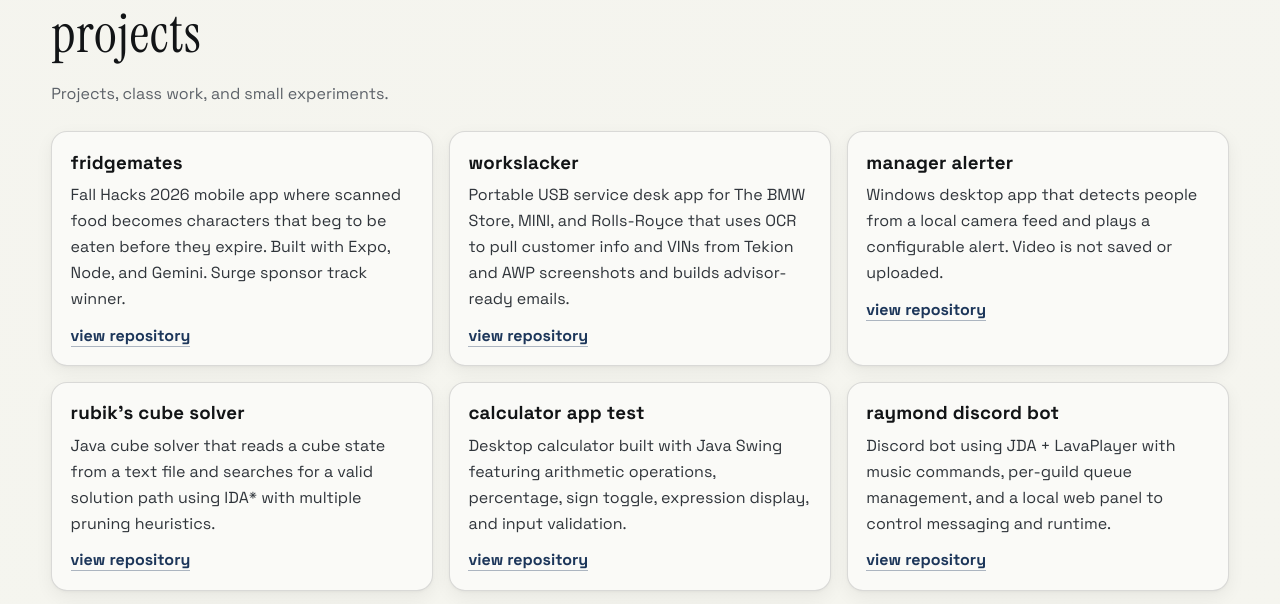
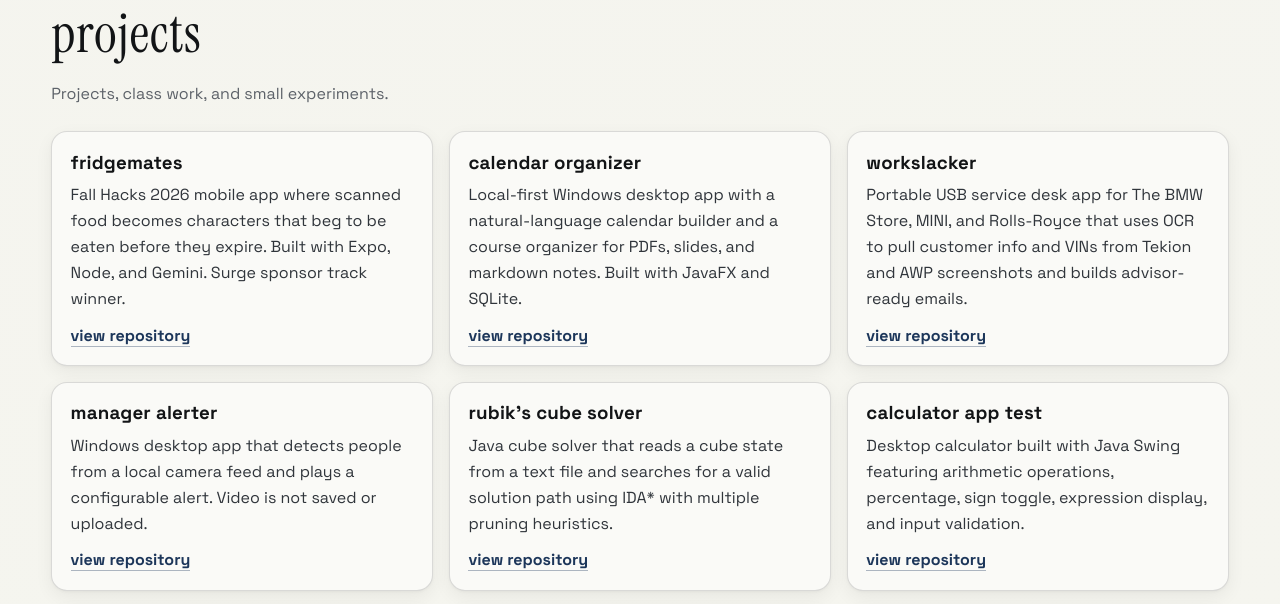
Before and after one commit to kerwinmok/website, a plain HTML site: page public/index.html in a window 1280 px wide. Shown: the part 860-1464 px from the top of the page. Drawn offline with Linux system fonts and the light colour scheme.

Commit message:
add calendar organizer project card

```diff
--- a/public/index.html
+++ b/public/index.html
@@ -823,6 +823,14 @@
                     <a class="project-link" href="https://github.com/Rainier-Ordinario/FridgeMates" target="_blank" rel="noopener noreferrer">view repository</a>
                 </article>
                 <article class="card">
+                    <h3>calendar organizer</h3>
+                    <p>
+                        Local-first Windows desktop app with a natural-language calendar builder and a course
+                        organizer for PDFs, slides, and markdown notes. Built with JavaFX and SQLite.
+                    </p>
+                    <a class="project-link" href="https://github.com/kerwinmok/calendar-organizer" target="_blank" rel="noopener noreferrer">view repository</a>
+                </article>
+                <article class="card">
                     <h3>workslacker</h3>
                     <p>
                         Portable USB service desk app for The BMW Store, MINI, and Rolls-Royce that uses OCR to pull
```
